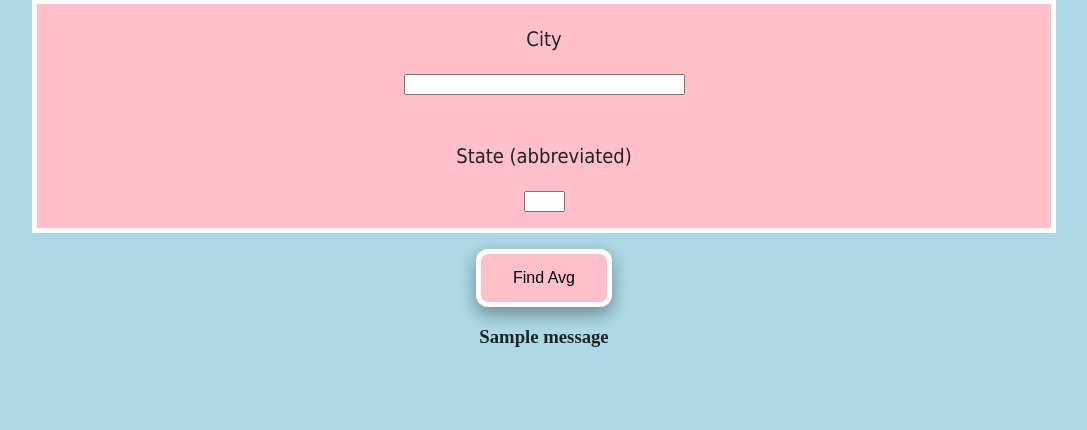
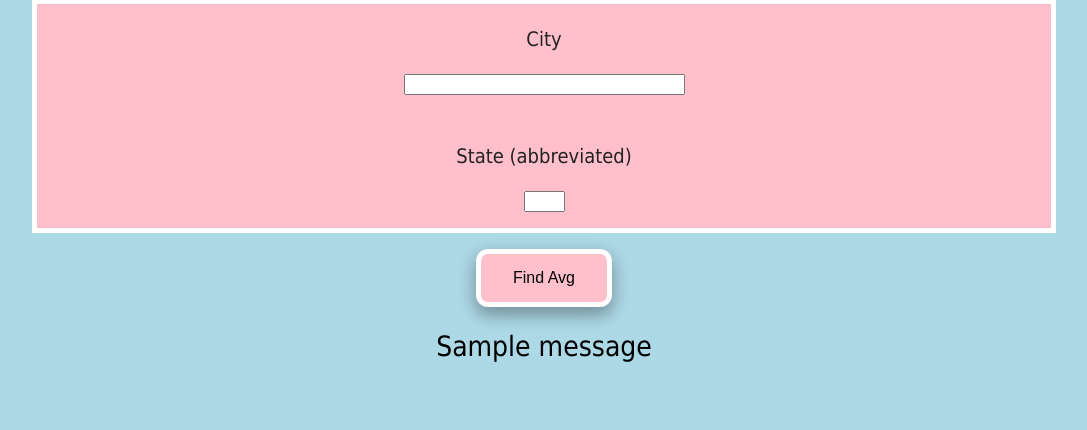
Before and after one commit to TariqT777/AverageRentFinder, a Flask app: page / in a window 1280 px wide. Shown: the part 130-560 px from the top of the page, without its empty margins (96-1183 px from the left). Run offline with Flask 2, Linux system fonts and the light colour scheme; one stand-in notice (Sample message) is shown.

Commit message:
Added styling to result text.

```diff
--- a/static/main.css
+++ b/static/main.css
@@ -50,3 +50,8 @@ h2{
   color: black;
   border: 5px pink solid;
 }
+
+#Result{
+  color : black;
+  font: 32px bold Georgia,Tahoma,serif;
+}
--- a/templates/index.html
+++ b/templates/index.html
@@ -46,15 +46,15 @@
 
 
 
-
+    <div id = "Result" >
     {% for message in messages %}
 
-    <center><h3> {{message}}</h3></center>
+    <center><h2> {{message}}</h2></center>
     {% endfor %}
     {% endif %}
     {% endwith %}
     {% endblock %}
-
+    </div>
 
 </body>
 
```
